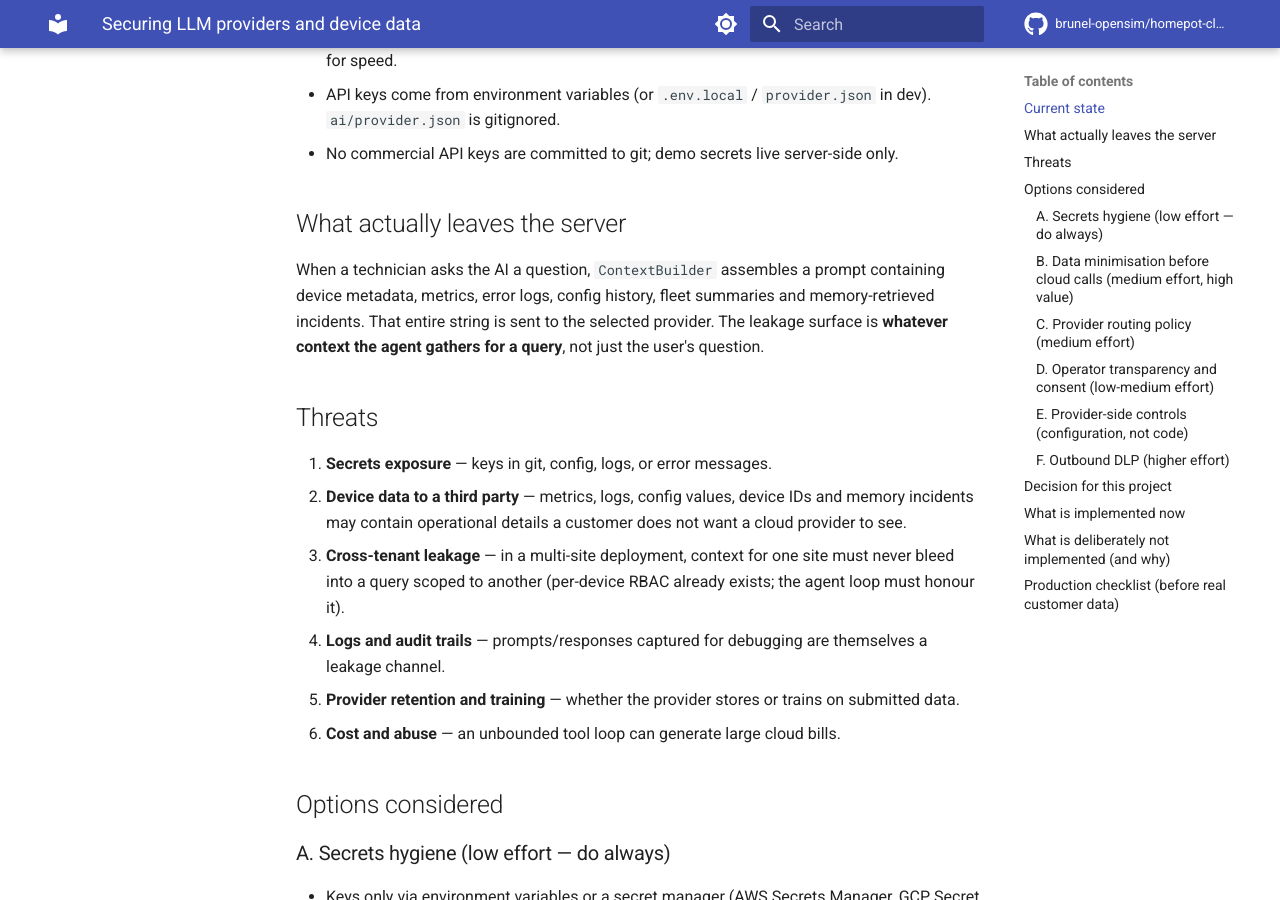
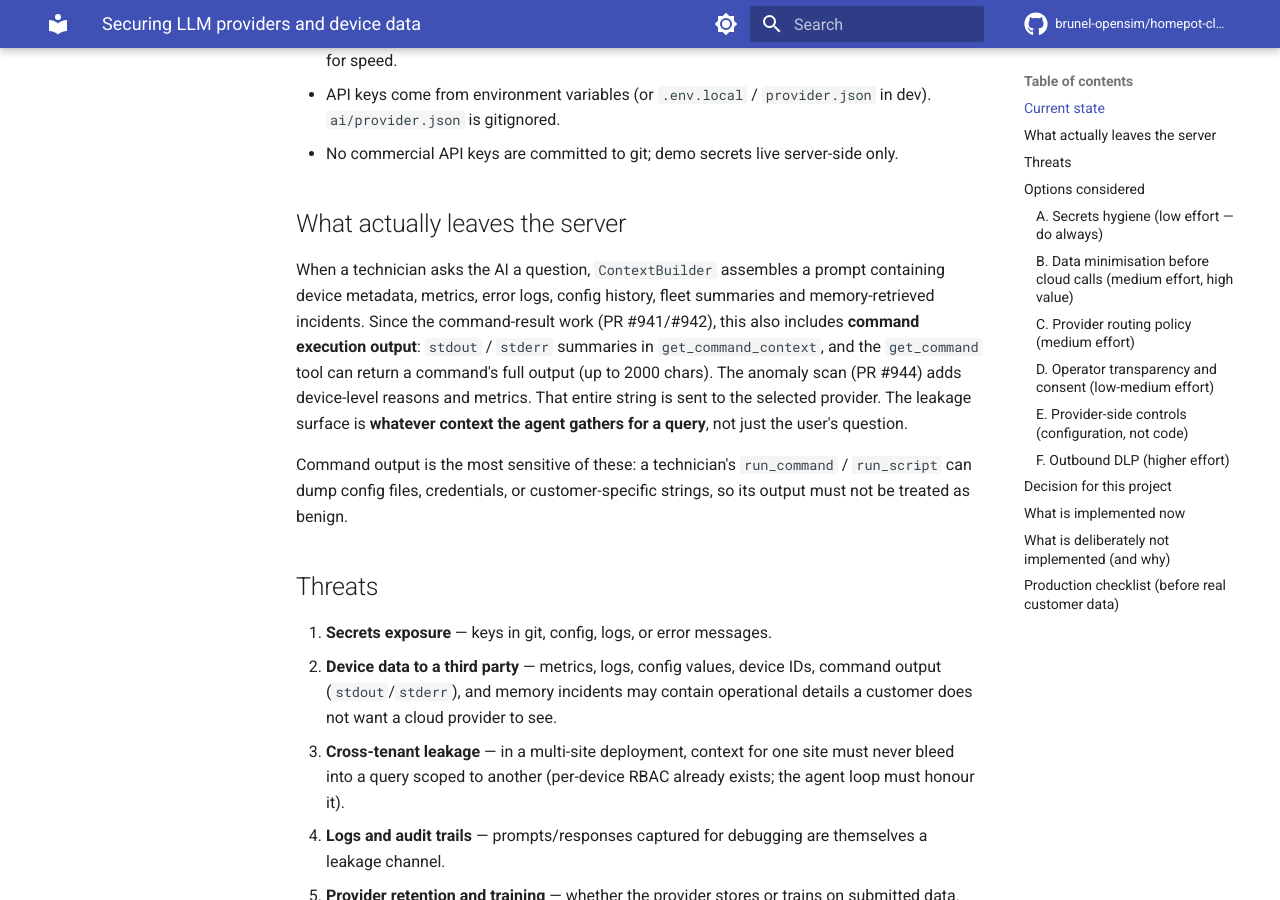
Before and after one commit to brunel-opensim/homepot-client, an MkDocs documentation site: the page built from docs/security-llm-providers.md, in a window 1280 px wide and 900 px high, scrolled down 517 px. Built offline with MkDocs 1.6.1 and Material for MkDocs 9.7.7, drawn with Linux system fonts in a browser that asks for light colours; comment, search, counter and statistics services are not loaded; the version menu is left out; some of the changed text lies outside the part shown.

Commit message:
docs(security): record command output as an LLM cloud leakage surface
Command results (PR #941/#942) and anomaly scans (PR #944) now flow into the AI context and therefore to the active cloud provider. Note command stdout/stderr as the most sensitive new field, and add it to the production redaction checklist.

```diff
--- a/docs/security-llm-providers.md
+++ b/docs/security-llm-providers.md
@@ -21,16 +21,24 @@ with the roadmap in `docs/ai-delegation-plan.md` (Phase D, item 16).
 
 When a technician asks the AI a question, `ContextBuilder` assembles a prompt
 containing device metadata, metrics, error logs, config history, fleet
-summaries and memory-retrieved incidents. That entire string is sent to the
+summaries and memory-retrieved incidents. Since the command-result work
+(PR #941/#942), this also includes **command execution output**: `stdout` /
+`stderr` summaries in `get_command_context`, and the `get_command` tool can
+return a command's full output (up to 2000 chars). The anomaly scan (PR #944)
+adds device-level reasons and metrics. That entire string is sent to the
 selected provider. The leakage surface is **whatever context the agent gathers
 for a query**, not just the user's question.
+
+Command output is the most sensitive of these: a technician's `run_command` /
+`run_script` can dump config files, credentials, or customer-specific strings,
+so its output must not be treated as benign.
 
 ## Threats
 
 1. **Secrets exposure** — keys in git, config, logs, or error messages.
-2. **Device data to a third party** — metrics, logs, config values, device IDs
-   and memory incidents may contain operational details a customer does not
-   want a cloud provider to see.
+2. **Device data to a third party** — metrics, logs, config values, device IDs,
+   command output (`stdout`/`stderr`), and memory incidents may contain
+   operational details a customer does not want a cloud provider to see.
 3. **Cross-tenant leakage** — in a multi-site deployment, context for one
    site must never bleed into a query scoped to another (per-device RBAC
    already exists; the agent loop must honour it).
@@ -136,7 +144,9 @@ implemented for a real deployment; F is the last.
 
 - [ ] Move keys from `.env.local`/`provider.json` into a secret manager.
 - [ ] Enable provider zero-data-retention / no-training modes and sign DPAs.
-- [ ] Implement B (redaction) with a per-customer allow-list.
+- [ ] Implement B (redaction) with a per-customer allow-list — treat command
+      `stdout`/`stderr` (PR #941/#942) and device identifiers/IPs as
+      first-class fields to redact before any cloud call.
 - [ ] Add per-site "cloud-allowed" flags (C) and route accordingly.
 - [ ] Add outbound DLP (F) as a safety net.
 - [ ] Review audit logs for provider usage and prompt hashes.
```
